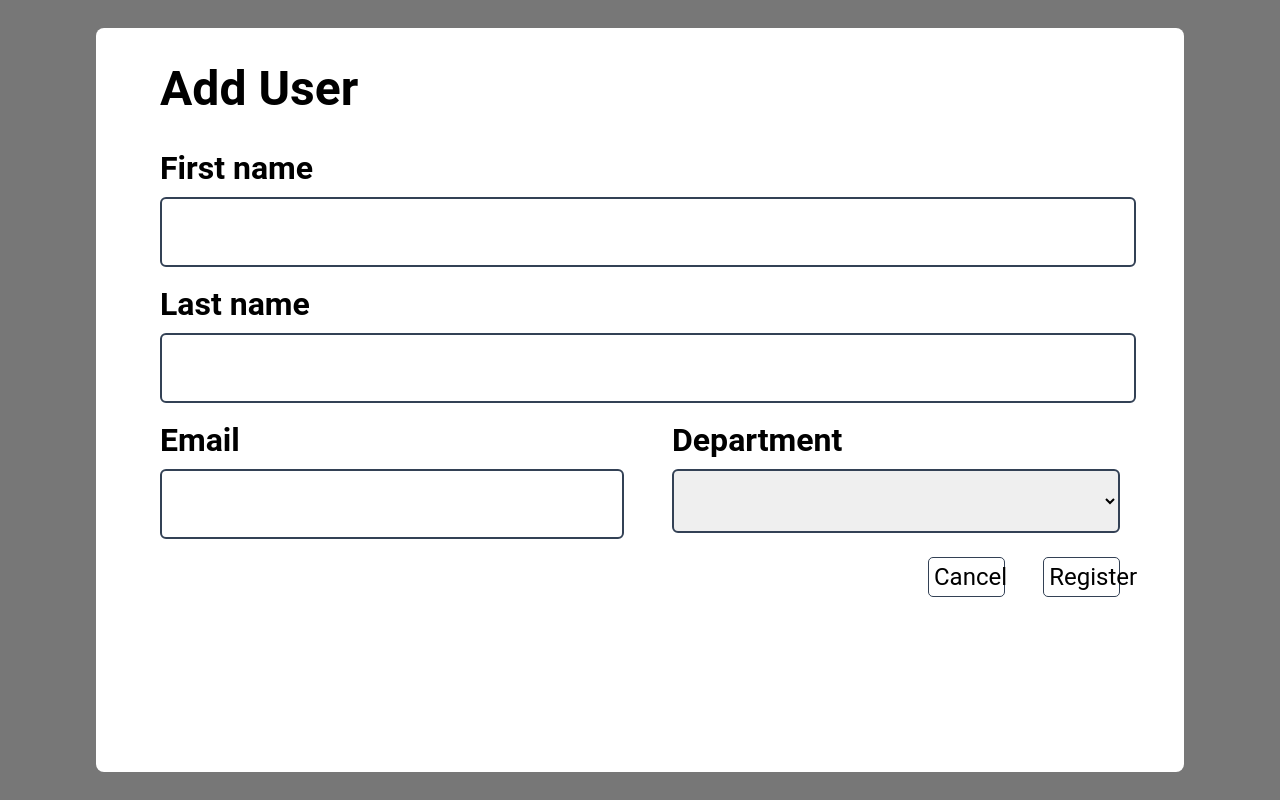
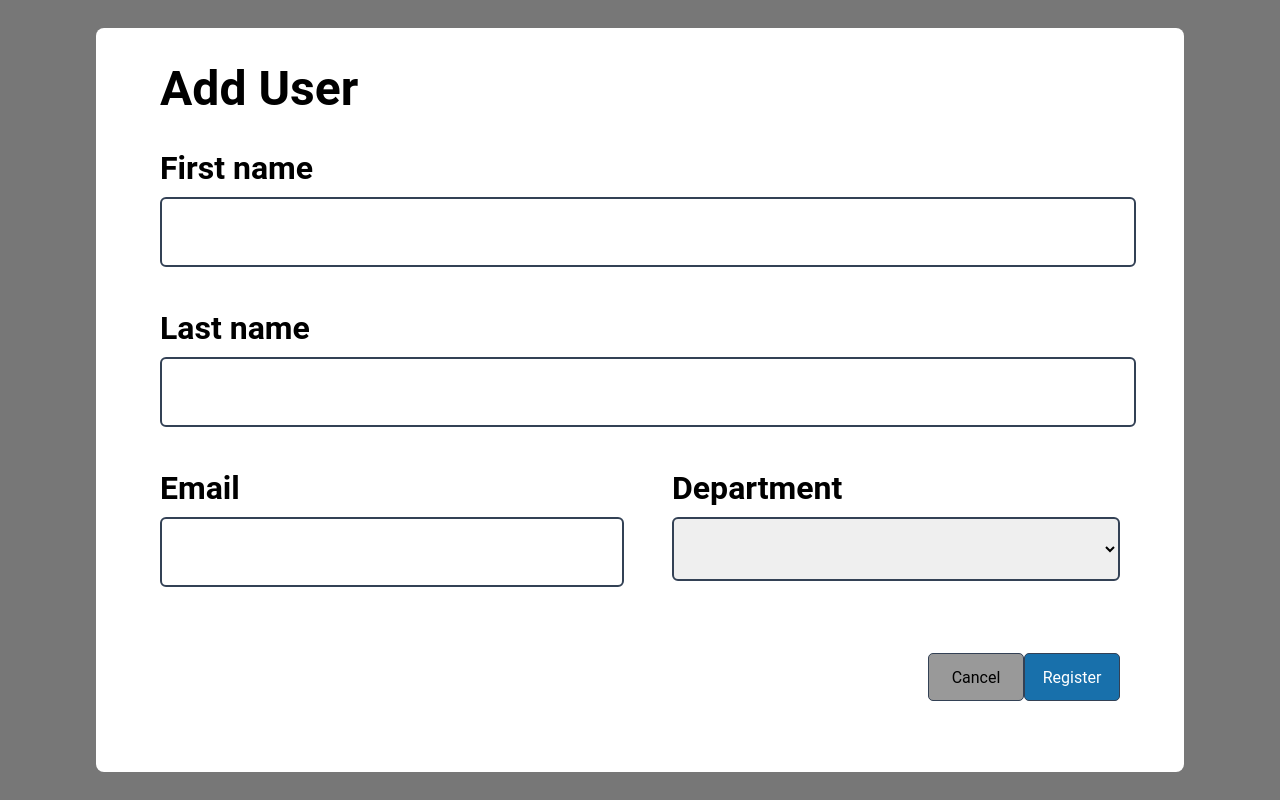
Before and after one commit to invincibleAditya303/users-directory, a React (Create React App) app in the folder frontend/: page /userform in a window 1280 px wide. Built offline with nearby package versions, Linux system fonts and the light colour scheme.

Commit message:
button changes

```diff
--- a/frontend/src/components/UserForm/index.css
+++ b/frontend/src/components/UserForm/index.css
@@ -34,7 +34,7 @@
 .add-user-input-container {
     width: 75vw;
     height: 10vh;
-    margin-bottom: 7vh;
+    margin-bottom: 10vh;
 }
 
 @media (width < 776px) {
@@ -126,11 +126,12 @@
 
 .add-user-buttons-container {
     width: 15vw;
-    height: 5vh;
+    height: 6vh;
     display: flex;
     justify-content: space-between;
     align-self: flex-end;
     margin-right: 5vw;
+    margin-top: 3vh;
 }
 
 @media (width < 776px) {
@@ -141,10 +142,10 @@
 }
 
 .add-user-button {
-    width: 6vw;
+    width: 8vw;
     height: 100%;
     background-color: transparent;
-    font-size: 24px;
+    font-size: 16px;
     font-family: "Roboto";
     border-radius: 5px;
     border: 1px #334155 solid;
@@ -163,7 +164,10 @@
 .user-submit-button {
     background-color: #1870ab;
     color: #ffffff;
-    border-width: 0px;
+}
+
+.user-cancel-button {
+    background-color: #999999;
 }
 
 .success-text {
--- a/frontend/src/components/UserForm/index.js
+++ b/frontend/src/components/UserForm/index.js
@@ -126,8 +126,8 @@ class UserForm extends Component {
                         </select>
                     </div>
                     <div className="add-user-buttons-container">
-                        <button className="add-user-button">Cancel</button>
-                        <button className="add-user-button employee-submit-button">Register</button>
+                        <button className="add-user-button user-cancel-button">Cancel</button>
+                        <button className="add-user-button user-submit-button">Register</button>
                     </div>
                     {successMsg && <p className="success-text">{successMsg}</p>}
                     {errMsg && <p className="failure-text">{errMsg}</p>}
```
